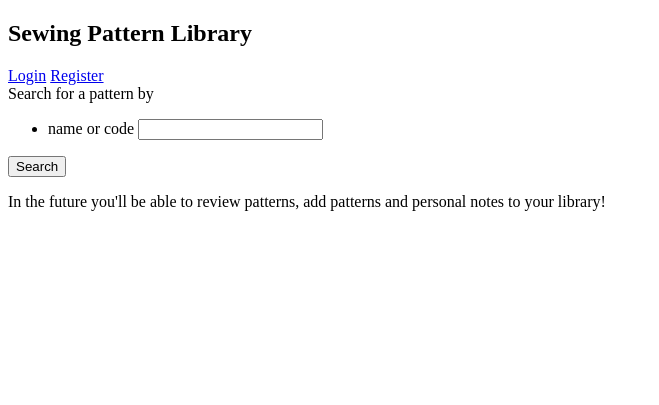
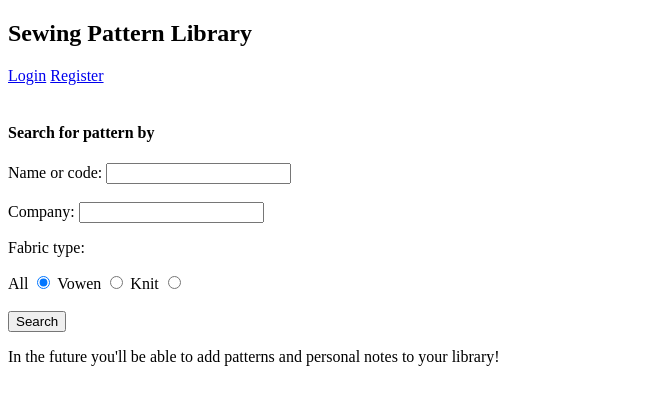
Before and after one commit to EssiPry/sewing-pattern-library, a Flask app: template templates/search.html in a window 1280 px wide. Shown: the top 405 px of the page, without its empty margins (0-659 px from the left). Run offline with Flask 2, Linux system fonts and the light colour scheme; the template is opened without the code that fills it, so the values that code supplies are empty.

Commit message:
Update pattern search to include company and fabric

```diff
--- a/templates/search.html
+++ b/templates/search.html
@@ -1,15 +1,28 @@
 {% extends "layout.html"%}
 {% block content %}
+<br>
+<br>
 
-<form action="/search" method="GET">
-    Search for a pattern by
+<form action="/search" method="POST">
+    <h4>Search for pattern by</h4>
+
+    <label for="pattern_name">Name or code: </label><input type="text" id="pattern_name" name="pattern_name"><br>
     <br>
-    <ul>
-        <li>name or code <input type="text" name="pattern_name"></li>
-    </ul>
-    <input type=submit value="Search">
+    <label for="company">Company: </label><input type="text" id="company" name="company"><br>
+    <p>Fabric type:</p>
+    <label for="fabric1">All</label>
+    <input type="radio" checked=checked id="fabric1" name="fabric" value ="%">
+    <label for="fabric2">Vowen</label>
+    <input type="radio" id="vowen" name="fabric" value="vowen">
+    <label for="fabric3">Knit</label>
+    <input type="radio" id="knit" name="fabric" value="knit">
+
+<br>
+<br>
+<input type="submit" value="Search">
 </form>
 
-<p>In the future you'll be able to review patterns, add patterns and personal notes to your library!</p>
+
+<p>In the future you'll be able to add patterns and personal notes to your library!</p>
 
 {% endblock %}
```
Also changed, not shown: routes.py (+14 -6 lines).
